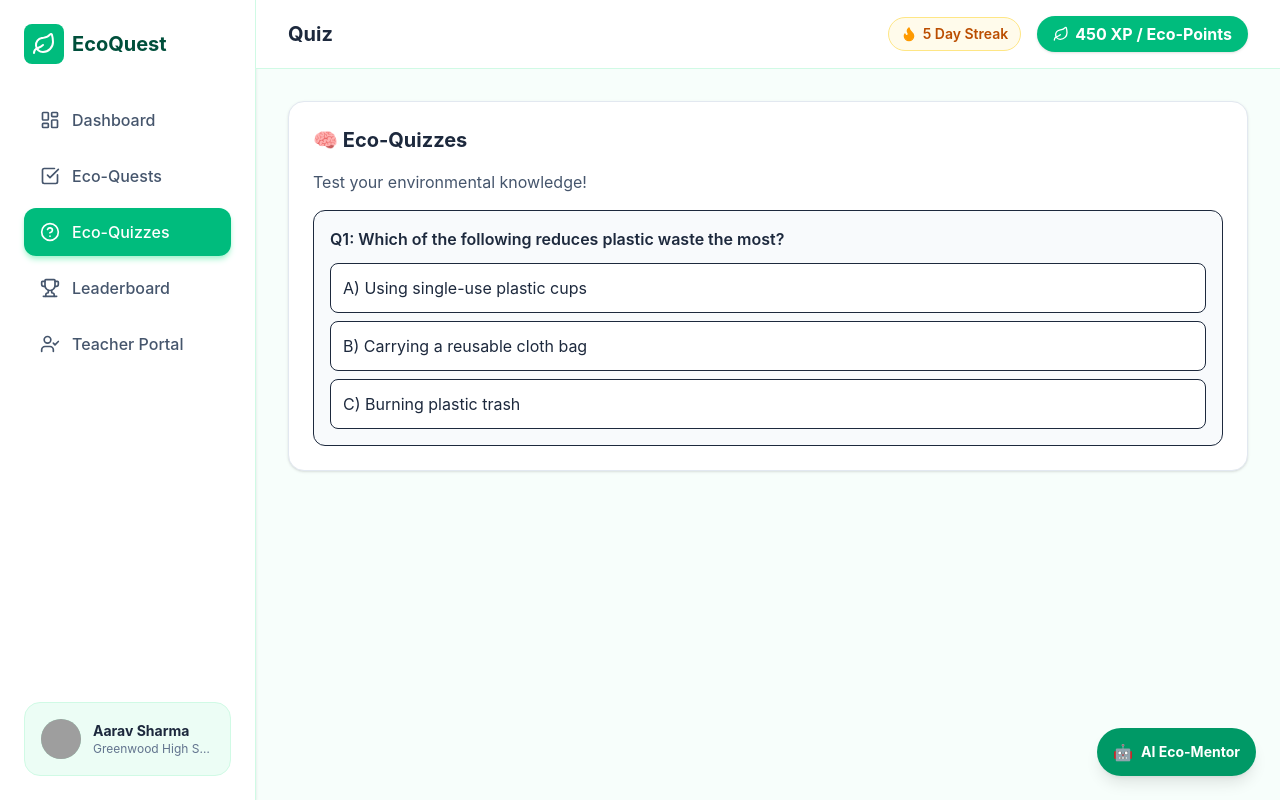
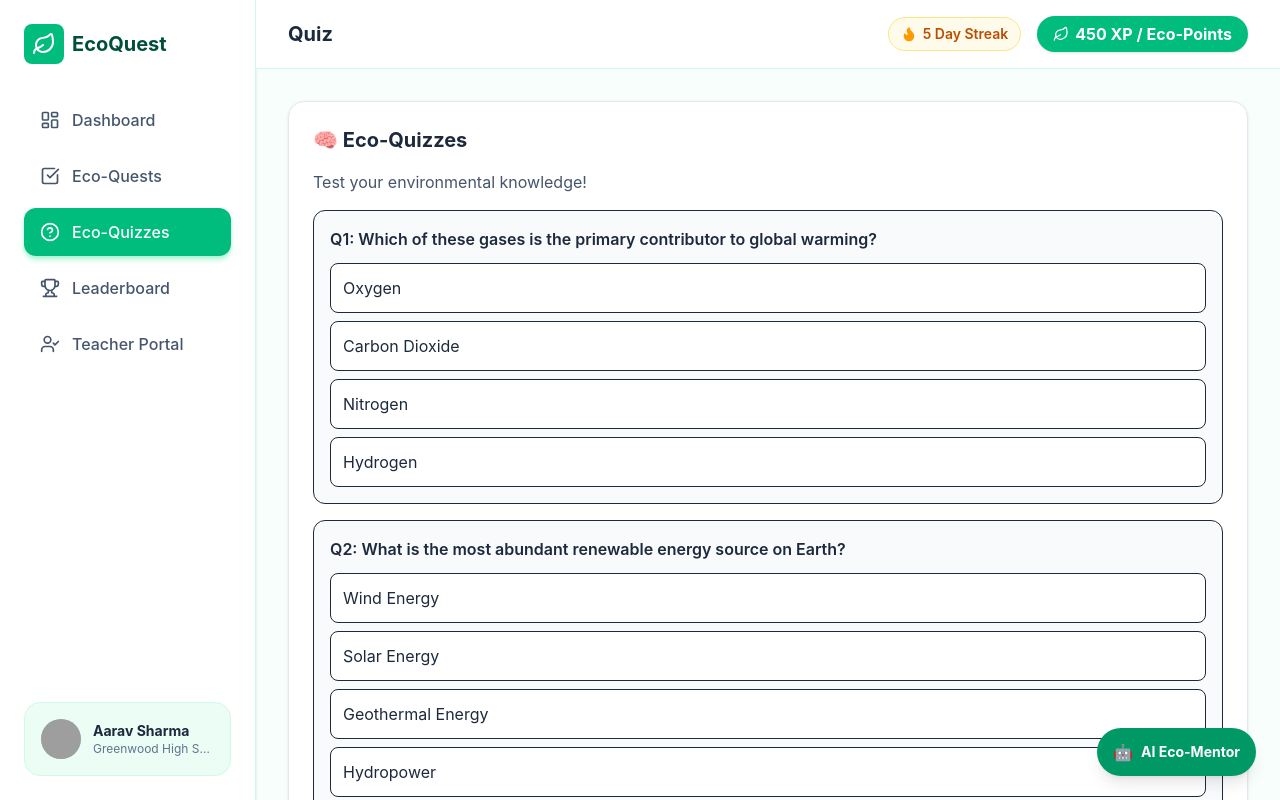
Before and after one commit to Siddhi-git-lab/eco-learning-platform, a React (Vite) app: page / in a window 1280 px wide. Both pictures are taken after a click on the button "Eco-Quizzes". Built offline with nearby package versions, Linux system fonts and the light colour scheme; grey boxes are pictures that could not be loaded.

Commit message:
Added dynamic quizzes and questions

```diff
--- a/src/App.jsx
+++ b/src/App.jsx
@@ -1,5 +1,6 @@
 import React, { useState } from 'react';
 import { GameProvider, useGame } from './GameContext';
+import { sampleQuizzes } from './mockData';
 import {
   LayoutDashboard,
   CheckSquare,
@@ -12,9 +13,9 @@ import {
 
 function DashboardContent() {
   const [travelKm, setTravelKm] = useState('');
-  const { user, setUser, activeTab, setActiveTab } = useGame();
+  const { user, addPoints, activeTab, setActiveTab } = useGame();
   const [streak, setStreak] = useState(5);
-  const [completedQuests, setCompletedQuests] = useState([]);
+  const { completedQuests, setCompletedQuests } = useGame();
   const [aiOpen, setAiOpen] = useState(false);
   const [aiTip, setAiTip] = useState("Tip: Turning off unused appliances can save up to 10% on energy bills!");
   if (!user) return <div>Loading...</div>;
@@ -22,7 +23,7 @@ function DashboardContent() {
   if (completedQuests.includes(questId)) return;
 
   setCompletedQuests([...completedQuests, questId]);
-  setUser(prev => ({ ...prev, points: (prev?.points || 0) + pointsReward }));
+  addPoints(pointsReward);
   alert(`🎉 Quest Completed! +${pointsReward} Eco-Points added!`);
 };
 
@@ -201,14 +202,30 @@ function DashboardContent() {
   <div className="p-6 bg-white rounded-2xl border border-slate-200 shadow-sm space-y-4">
     <h2 className="text-xl font-bold text-slate-800">🧠 Eco-Quizzes</h2>
     <p className="text-slate-600">Test your environmental knowledge!</p>
-    <div className="p-4 border rounded-xl bg-slate-50 space-y-3">
-      <p className="font-semibold text-slate-800">Q1: Which of the following reduces plastic waste the most?</p>
-      <div className="space-y-2">
-        <button className="w-full text-left p-3 border rounded-lg bg-white hover:bg-emerald-50 transition-colors">A) Using single-use plastic cups</button>
-        <button className="w-full text-left p-3 border rounded-lg bg-white hover:bg-emerald-50 transition-colors">B) Carrying a reusable cloth bag</button>
-        <button className="w-full text-left p-3 border rounded-lg bg-white hover:bg-emerald-50 transition-colors">C) Burning plastic trash</button>
+
+    {sampleQuizzes.map((quiz) => (
+      <div key={quiz.id} className="p-4 border rounded-xl bg-slate-50 space-y-3 mb-4">
+        <p className="font-semibold text-slate-800">Q{quiz.id}: {quiz.question}</p>
+        <div className="space-y-2">
+          {quiz.options.map((option, index) => (
+            <button
+              key={index}
+              onClick={() => {
+                if (option === quiz.correctAnswer) {
+                  addPoints(quiz.pointsReward);
+                  alert(`🎉 Correct! +${quiz.pointsReward} Eco-Points added!`);
+                } else {
+                  alert("❌ Incorrect, try again!");
+                }
+              }}
+              className="w-full text-left p-3 border rounded-lg bg-white hover:bg-emerald-50 transition"
+            >
+              {option}
+            </button>
+          ))}
+        </div>
       </div>
-    </div>
+    ))}
   </div>
 )}
 
--- a/src/GameContext.jsx
+++ b/src/GameContext.jsx
@@ -7,6 +7,7 @@ const GameContext = createContext();
 export const GameProvider = ({ children }) => {
   const [user, setUser] = useState(initialUserData);
   const [activeTab, setActiveTab] = useState('dashboard');
+  const [completedQuests, setCompletedQuests] = useState([]);
 
   const addPoints = (amount, reason = "Task Completed!") => {
     setUser((prev) => {
@@ -26,7 +27,7 @@ export const GameProvider = ({ children }) => {
   };
 
   return (
-    <GameContext.Provider value={{ user, addPoints, activeTab, setActiveTab }}>
+    <GameContext.Provider value={{ user, addPoints, activeTab, setActiveTab, completedQuests, setCompletedQuests }}>
       {children}
     </GameContext.Provider>
   );
--- a/src/mockData.js
+++ b/src/mockData.js
@@ -15,3 +15,19 @@ export const sampleBadges = [
   { id: 3, name: "Energy Saver", icon: "⚡", unlocked: false, desc: "Saved 20 kWh of electricity" },
   { id: 4, name: "Eco Scholar", icon: "📚", unlocked: false, desc: "Scored 100% in 5 quizzes" },
 ];
+export const sampleQuizzes = [
+  {
+    id: 1,
+    question: "Which of these gases is the primary contributor to global warming?",
+    options: ["Oxygen", "Carbon Dioxide", "Nitrogen", "Hydrogen"],
+    correctAnswer: "Carbon Dioxide",
+    pointsReward: 50
+  },
+  {
+    id: 2,
+    question: "What is the most abundant renewable energy source on Earth?",
+    options: ["Wind Energy", "Solar Energy", "Geothermal Energy", "Hydropower"],
+    correctAnswer: "Solar Energy",
+    pointsReward: 50
+  }
+];
```
